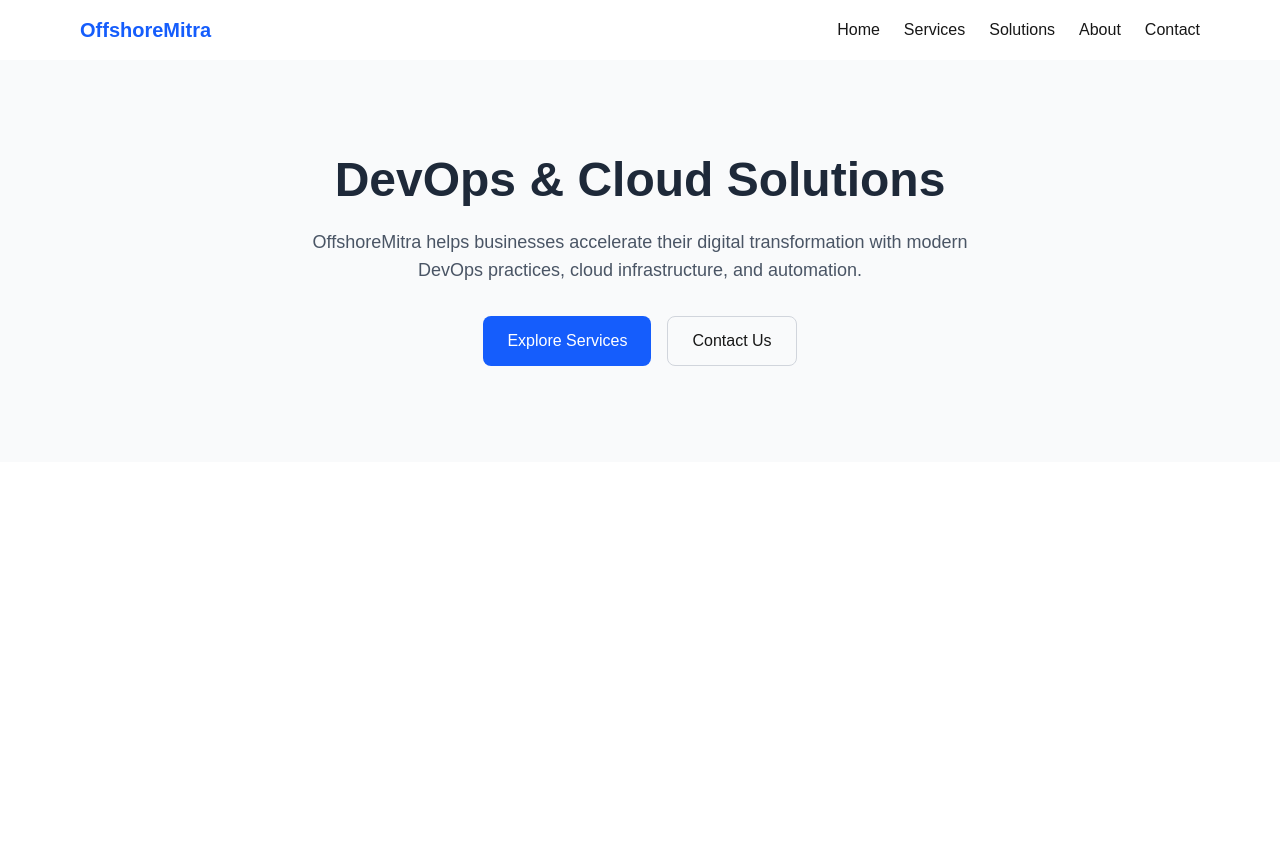
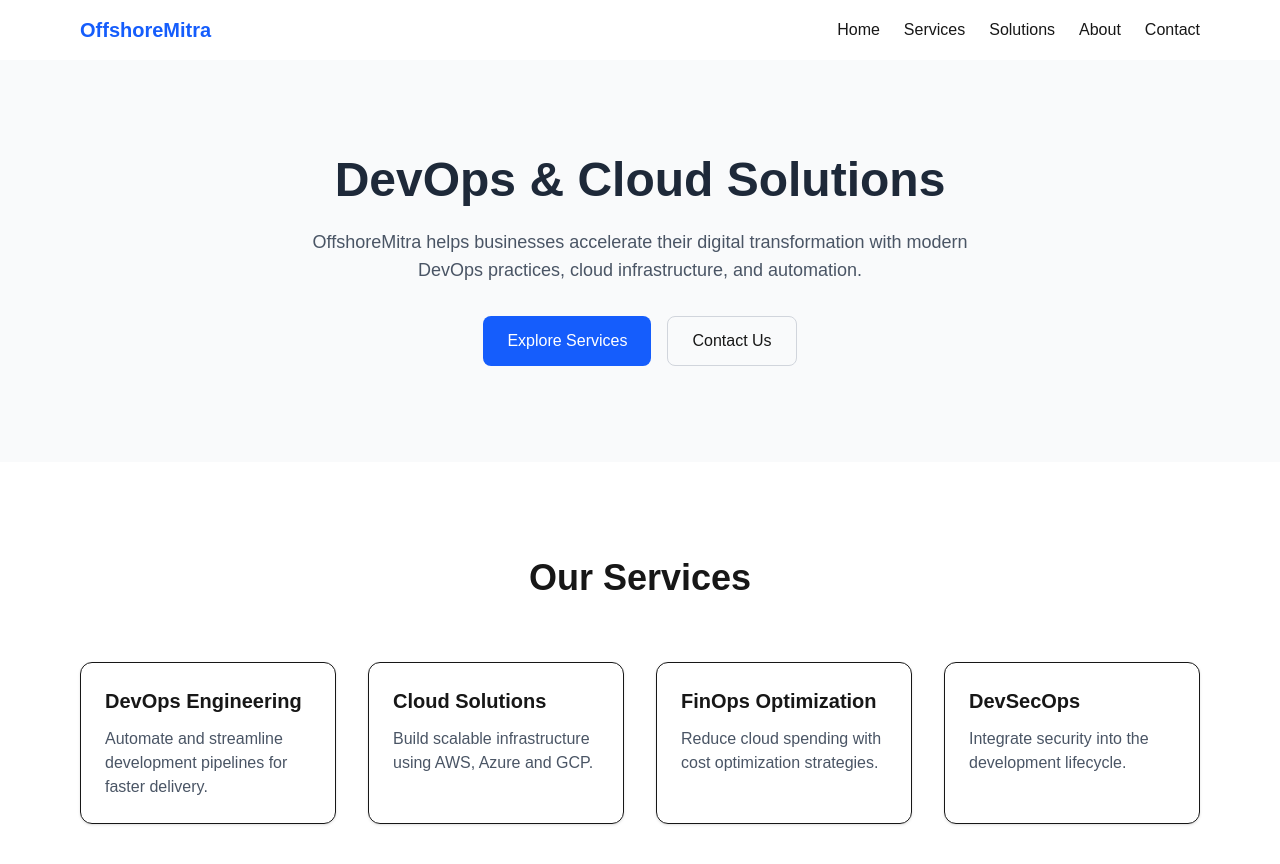
Before and after one commit to Amogh902/Company-s_Website, a Next.js app in the folder apps/: page / in a window 1280 px wide. Shown: the top 864 px of the page. Before the commit the page ends 800 px from the top, so only its background shows below. Built offline with nearby package versions, Linux system fonts and the light colour scheme.

Commit message:
step6 Services

```diff
--- a/apps/app/page.js
+++ b/apps/app/page.js
@@ -1,11 +1,13 @@
 import Navbar from "../components/Navbar"
 import Hero from "../sections/Hero"
+import Services from "../sections/Services"
 
 export default function Home() {
   return (
     <div>
       <Navbar />
       <Hero />
+      <Services />
     </div>
   )
 }
--- a/apps/sections/Services.js
+++ b/apps/sections/Services.js
@@ -0,0 +1,53 @@
+export default function Services() {
+  return (
+    <section className="py-24 bg-white">
+      <div className="max-w-6xl mx-auto px-4">
+
+        <h2 className="text-4xl font-bold text-center mb-16">
+          Our Services
+        </h2>
+
+        <div className="grid md:grid-cols-2 lg:grid-cols-4 gap-8">
+
+          <div className="p-6 border rounded-xl shadow-sm hover:shadow-md">
+            <h3 className="text-xl font-semibold mb-3">
+              DevOps Engineering
+            </h3>
+            <p className="text-gray-600">
+              Automate and streamline development pipelines for faster delivery.
+            </p>
+          </div>
+
+          <div className="p-6 border rounded-xl shadow-sm hover:shadow-md">
+            <h3 className="text-xl font-semibold mb-3">
+              Cloud Solutions
+            </h3>
+            <p className="text-gray-600">
+              Build scalable infrastructure using AWS, Azure and GCP.
+            </p>
+          </div>
+
+          <div className="p-6 border rounded-xl shadow-sm hover:shadow-md">
+            <h3 className="text-xl font-semibold mb-3">
+              FinOps Optimization
+            </h3>
+            <p className="text-gray-600">
+              Reduce cloud spending with cost optimization strategies.
+            </p>
+          </div>
+
+          <div className="p-6 border rounded-xl shadow-sm hover:shadow-md">
+            <h3 className="text-xl font-semibold mb-3">
+              DevSecOps
+            </h3>
+            <p className="text-gray-600">
+              Integrate security into the development lifecycle.
+            </p>
+          </div>
+
+        </div>
+
+      </div>
+    </section>
+  )
+}
```
Also changed, not shown: 1 other file (tests, documents, lock files or other folders).
